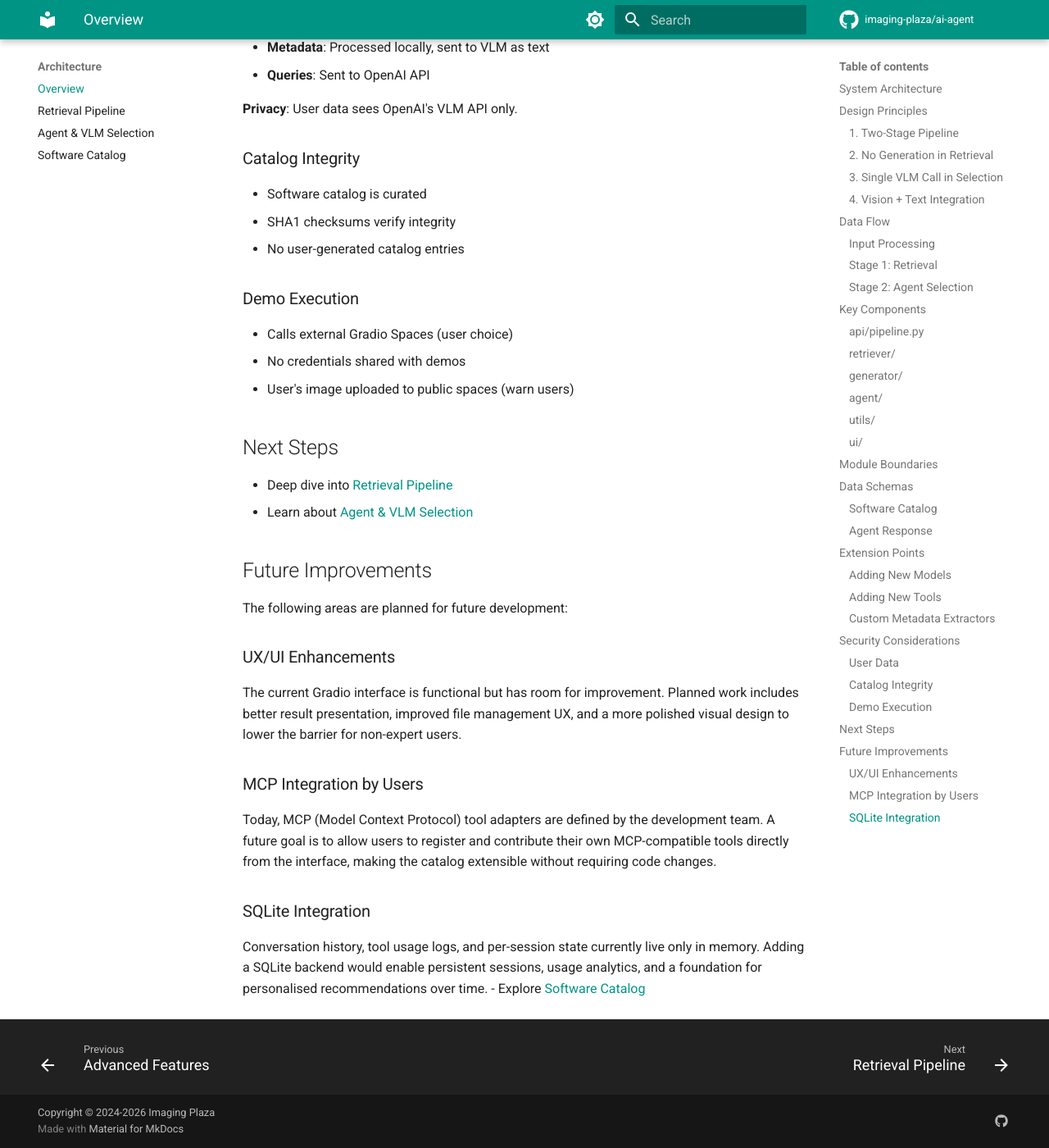
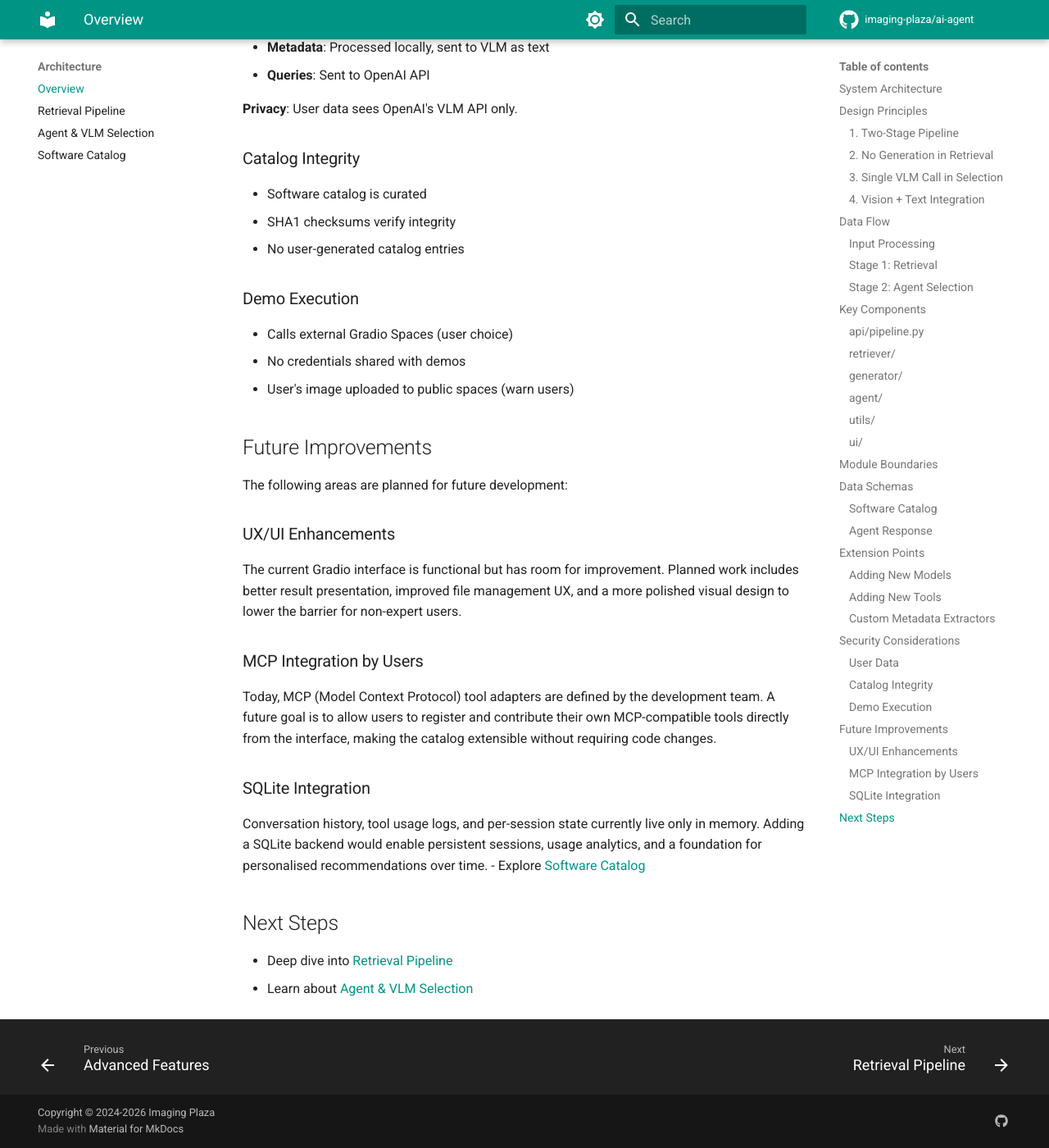
Before and after one commit to Imaging-Plaza/ai-agent, an MkDocs documentation site: the page built from docs/architecture/overview.md, in a window 1280 px wide and 1400 px high, scrolled down 9002 px. Shown: the whole window at 82% size. Built offline with MkDocs 1.6.1 and Material for MkDocs 9.7.7, drawn with Linux system fonts in a browser that asks for light colours; comment, search, counter and statistics services are not loaded; some of the changed lines change nothing that is shown.

Commit message:
moved future improvements section

```diff
--- a/docs/architecture/overview.md
+++ b/docs/architecture/overview.md
@@ -416,11 +416,6 @@ Typical request (~3-5 seconds total):
 - No credentials shared with demos
 - User's image uploaded to public spaces (warn users)
 
-## Next Steps
-
-- Deep dive into [Retrieval Pipeline](retrieval.md)
-- Learn about [Agent & VLM Selection](agent.md)
-
 ## Future Improvements
 
 The following areas are planned for future development:
@@ -437,3 +432,8 @@ Today, MCP (Model Context Protocol) tool adapters are defined by the development
 
 Conversation history, tool usage logs, and per-session state currently live only in memory. Adding a SQLite backend would enable persistent sessions, usage analytics, and a foundation for personalised recommendations over time.
 - Explore [Software Catalog](catalog.md)
+
+## Next Steps
+
+- Deep dive into [Retrieval Pipeline](retrieval.md)
+- Learn about [Agent & VLM Selection](agent.md)
```
